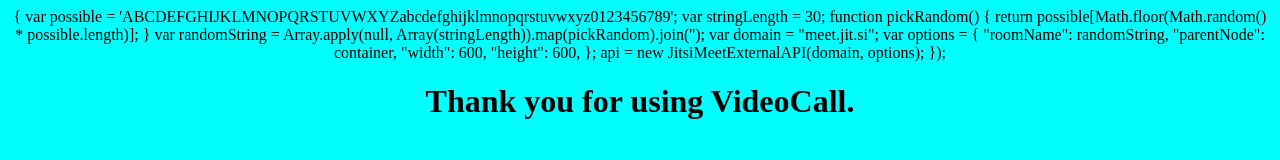
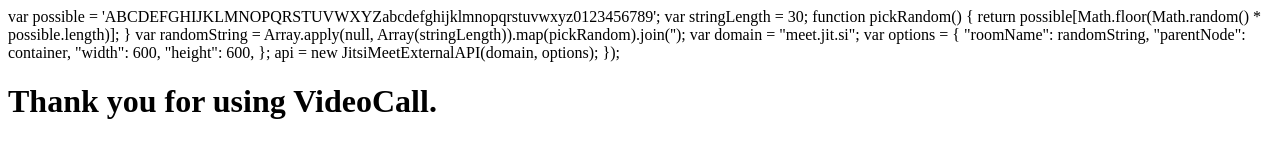
Before and after one commit to w55b/call, a plain HTML site: page index.html in a window 1280 px wide. Drawn offline with Linux system fonts and the light colour scheme.

Commit message:
Update index.html

```diff
--- a/index.html
+++ b/index.html
@@ -1,15 +1,6 @@
 <html>
 <head>
     <script src='https://meet.jit.si/external_api.js'></script>
-
-    <link rel="stylesheet" type="text/css" href="style.css">
-</head>
-
-<body>
-
-    <bu
-
-        button.addEventListener('click', () => {
             var possible = 'ABCDEFGHIJKLMNOPQRSTUVWXYZabcdefghijklmnopqrstuvwxyz0123456789';
             var stringLength = 30;
 
```
